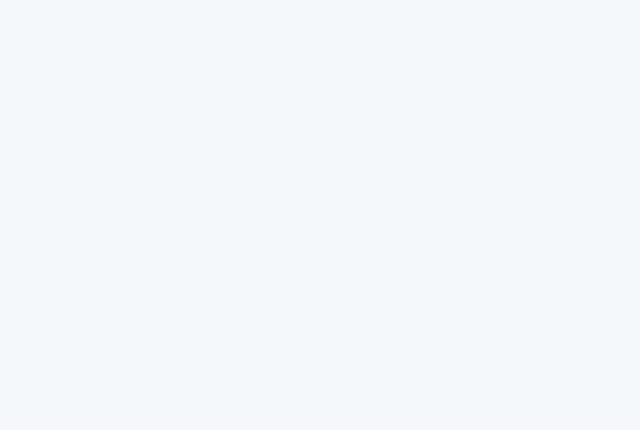
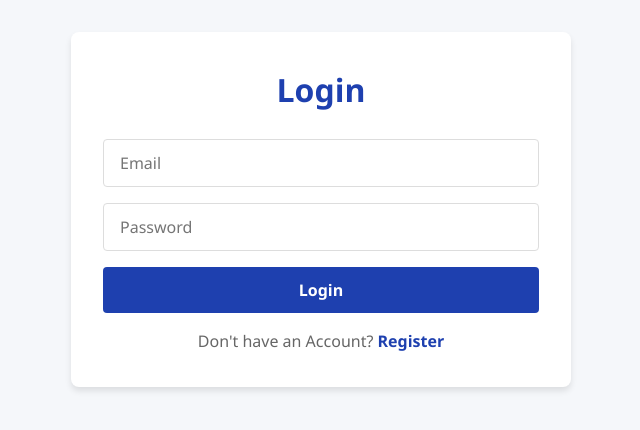
Before and after one commit to NehemiahPietersen/JSC-IMS-Server-Frontend, a React (Create React App) app in the folder inventory_management_system_view/: page /login in a window 1280 px wide. Before the commit this address had no page. Shown: the top 430 px of the page, without its empty margins (319-959 px from the left). Built offline with nearby package versions, Linux system fonts and the light colour scheme.

Commit message:
implemented wokring login page

```diff
--- a/inventory_management_system_view/src/App.js
+++ b/inventory_management_system_view/src/App.js
@@ -1,12 +1,14 @@
 import React from "react";
 import { BrowserRouter as Router, Routes, Route } from "react-router-dom";
 import RegisterPage from "./pages/RegisterPage";
+import LoginPage from "./pages/LoginPage";
 
 function App() {
   return (
     <Router>
       <Routes>
         <Route path="/register" element={<RegisterPage/>}/>
+        <Route path="/login" element={<LoginPage/>}/>
       </Routes>
     </Router>
   );
--- /dev/null
+++ b/inventory_management_system_view/src/pages/LoginPage.jsx
@@ -0,0 +1,66 @@
+import React, { useState } from "react";
+import { useNavigate } from "react-router-dom";
+import ApiService from "../service/ApiService";
+
+const LoginPage = () => {
+    const [email, setEmail] = useState('');
+    const [password, setPassword] = useState('');
+    const [message, setMessage] = useState('');
+
+    const navigate = useNavigate();
+
+    const handleLogin = async(e) => {
+        e.preventDefault();
+        try {
+            const loginData = { email, password };
+            const res = await ApiService.loginUser(loginData);
+            console.log(res);
+
+            if(res.status === 200) {
+                ApiService.saveToken(res.token);
+                ApiService.saveRole(res.saveRole);
+                setMessage(res.message);
+                navigate("/dashboard");
+            }
+        } catch (error) {
+            showMessage(
+                error.response?.data?.message || "Error logging in user. " + error
+            );
+            console.log(error);
+        }
+    }
+
+    const showMessage =(msg) => {
+        setMessage(msg);
+        setTimeout(() => {
+            setMessage("")
+        }, 4000);
+    }
+
+    return (
+        <div className="auth-container">
+            <h2>Login</h2>
+            {message && <p className="message">{message}</p>}
+            <form onSubmit={handleLogin}>
+                <input type="text"
+                placeholder="Email"
+                value={email}
+                onChange={(e) => setEmail(e.target.value)}
+                required />
+
+                <input type="text"
+                placeholder="Password"
+                value={password}
+                onChange={(e) => setPassword(e.target.value)}
+                required />
+
+                <button type="submit">Login</button>
+            </form>
+
+            <p>Don't have an Account? <a href="/register">Register</a></p>
+        </div>
+    )
+
+}
+
+export default LoginPage;
```
